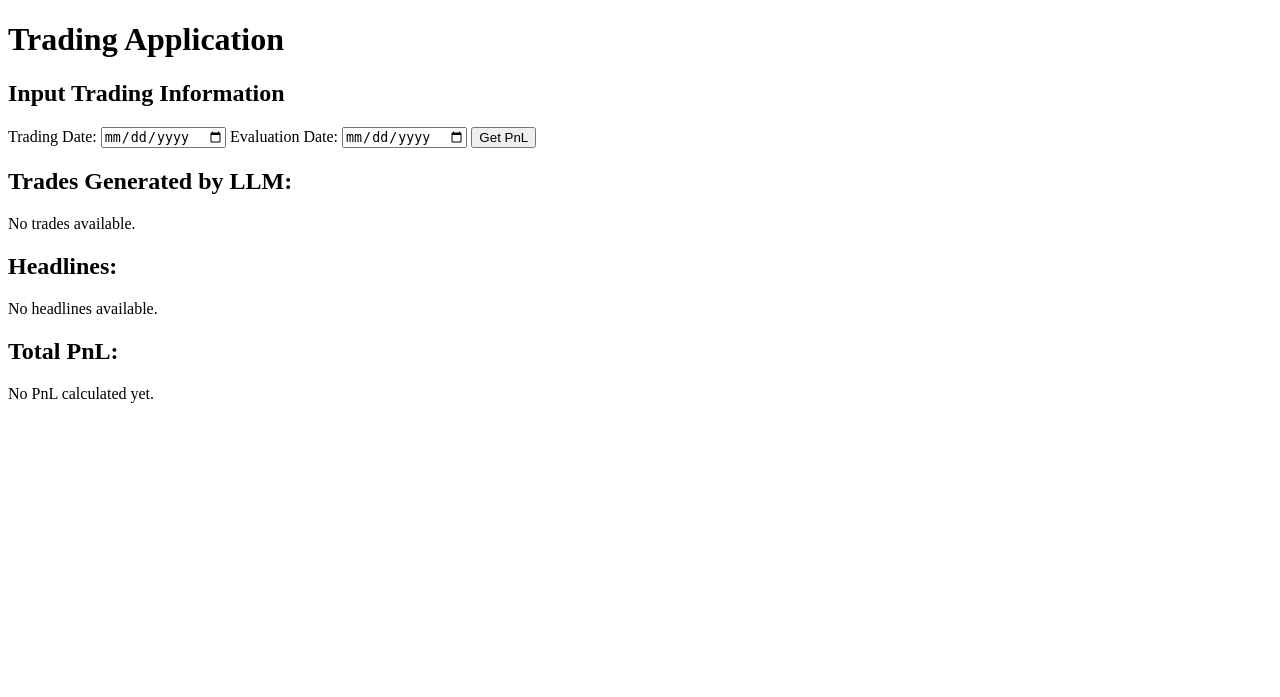
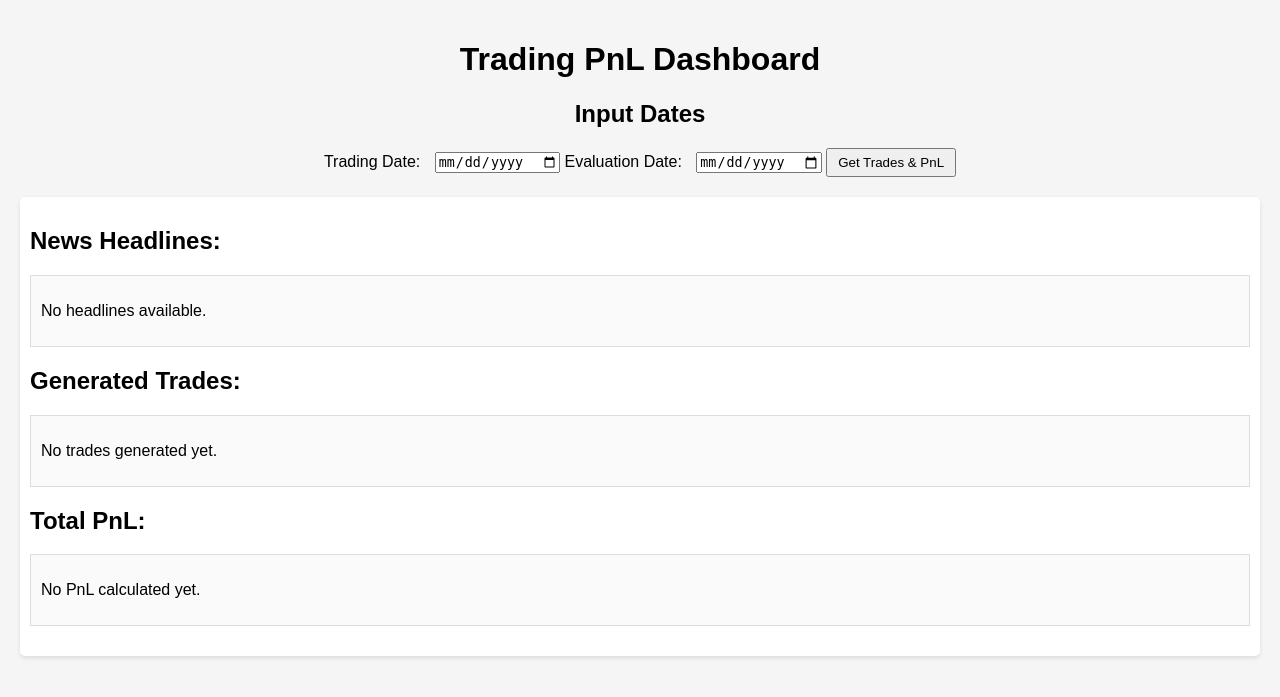
Before and after one commit to vkethana/calhacks-24, a Flask app: page / in a window 1280 px wide. Shown: the top 697 px of the page. Run offline with Flask 3, Linux system fonts and the light colour scheme; parts of the project's set-up code (start-up, migrations or seed data) failed here and were passed over.

Commit message:
headlines

```diff
--- a/static/script.js
+++ b/static/script.js
@@ -1,24 +1,70 @@
-function sendDate() {
-    const dateSlider = document.getElementById('date-slider');
-    const selectedDate = dateSlider.value;
+$(document).ready(function() {
+    $('#submit').click(function() {
+        const tradingDate = $('#trading_date').val();
+        const evaluationDate = $('#evaluation_date').val();
 
-    const tickerInput = document.getElementById('ticker-input');
-    const ticker = tickerInput.value;
+        // Clear previous results
+        $('#trades-list').empty();
+        $('#headlines').empty();
+        $('#pnl-result').empty();
 
-    // Send the selected date and ticker to the backend
-    fetch('/api/get_trades_and_pnl', {
-        method: 'POST',
-        headers: {
-            'Content-Type': 'application/json',
-        },
-        body: JSON.stringify({ selected_date: selectedDate, ticker: ticker }),
-    })
-    .then(response => response.json())
-    .then(data => {
-        document.getElementById('result').textContent = data.result;
-        document.getElementById('trades').textContent = data.trades;
-    })
-    .catch((error) => {
-        console.error('Error:', error);
+        // Fetch the news for the selected trading date
+        $.ajax({
+            url: '/api/get_news',
+            type: 'POST',
+            contentType: 'application/json',
+            data: JSON.stringify({
+                trading_date: tradingDate
+            }),
+            success: function(newsResponse) {
+                // Display headlines
+                if (newsResponse.length > 0) {
+                    newsResponse.forEach(headline => {
+                        $('#headlines').append(`<p>${headline}</p>`);
+                    });
+                } else {
+                    $('#headlines').append('<p>No headlines found.</p>');
+                }
+
+                // After getting the news, fetch trades and PnL
+                getTradesAndPnL(tradingDate, evaluationDate);
+            },
+            error: function(xhr) {
+                const errorMsg = xhr.responseJSON ? xhr.responseJSON.error : 'An error occurred while fetching news.';
+                alert(`Error: ${errorMsg}`);
+            }
+        });
     });
-}
+
+    // Function to get trades and PnL
+    function getTradesAndPnL(tradingDate, evaluationDate) {
+        $.ajax({
+            url: '/api/get_trades_and_pnl',
+            type: 'POST',
+            contentType: 'application/json',
+            data: JSON.stringify({
+                trading_date: tradingDate,
+                evaluation_date: evaluationDate
+            }),
+            success: function(response) {
+                // Display trades
+                const trades = response.trades.trades;
+                if (trades && trades.length > 0) {
+                    trades.forEach(trade => {
+                        $('#trades-list').append(`<p>${trade.timestamp} - ${trade.action} ${trade.volume} shares of ${trade.ticker}</p>`);
+                    });
+                } else {
+                    $('#trades-list').append('<p>No trades generated.</p>');
+                }
+
+                // Display PnL
+                const pnl = response.result;
+                $('#pnl-result').append(`<p>Total PnL: ${pnl.toFixed(2)}</p>`);
+            },
+            error: function(xhr) {
+                const errorMsg = xhr.responseJSON ? xhr.responseJSON.error : 'An error occurred while fetching trades and PnL.';
+                alert(`Error: ${errorMsg}`);
+            }
+        });
+    }
+});
--- /dev/null
+++ b/static/style.css
@@ -0,0 +1,39 @@
+body {
+    font-family: Arial, sans-serif;
+    margin: 0;
+    padding: 20px;
+    background-color: #f5f5f5;
+}
+
+h1 {
+    text-align: center;
+}
+
+.input-section {
+    margin-bottom: 20px;
+    text-align: center;
+}
+
+label {
+    margin-right: 10px;
+}
+
+button {
+    padding: 5px 10px;
+    cursor: pointer;
+}
+
+.output-section {
+    margin-top: 20px;
+    padding: 10px;
+    background-color: #fff;
+    border-radius: 5px;
+    box-shadow: 0 2px 4px rgba(0, 0, 0, 0.1);
+}
+
+#trades-list, #headlines, #pnl-result {
+    margin-bottom: 20px;
+    padding: 10px;
+    border: 1px solid #ddd;
+    background-color: #fafafa;
+}
--- a/templates/index.html
+++ b/templates/index.html
@@ -3,89 +3,39 @@
 <head>
     <meta charset="UTF-8">
     <meta name="viewport" content="width=device-width, initial-scale=1.0">
-    <title>Trading App</title>
-    <script src="https://code.jquery.com/jquery-3.6.0.min.js"></script>
+    <title>Trading PnL Dashboard</title>
+    <link rel="stylesheet" href="{{ url_for('static', filename='style.css') }}">
 </head>
 <body>
-    <h1>Trading Application</h1>
+    <h1>Trading PnL Dashboard</h1>
 
-    <div>
-        <h2>Input Trading Information</h2>
+    <div class="input-section">
+        <h2>Input Dates</h2>
         <label for="trading_date">Trading Date:</label>
         <input type="date" id="trading_date" required>
         <label for="evaluation_date">Evaluation Date:</label>
         <input type="date" id="evaluation_date" required>
-        <button id="submit">Get PnL</button>
+        <button id="submit">Get Trades & PnL</button>
     </div>
 
-    <h2>Trades Generated by LLM:</h2>
-    <div id="trades-list">
-        <p>No trades available.</p>
+    <div class="output-section">
+        <h2>News Headlines:</h2>
+        <div id="headlines">
+            <p>No headlines available.</p>
         </div>
 
-    <h2>Headlines:</h2>
-    <div id="headlines">
-        <p>No headlines available.</p>
+        <h2>Generated Trades:</h2>
+        <div id="trades-list">
+            <p>No trades generated yet.</p>
         </div>
 
         <h2>Total PnL:</h2>
         <div id="pnl-result">
             <p>No PnL calculated yet.</p>
         </div>
+    </div>
 
-    <script>
-        $(document).ready(function() {
-            $('#submit').click(function() {
-                const tradingDate = $('#trading_date').val();
-                const evaluationDate = $('#evaluation_date').val();
-
-                // Clear previous results
-                $('#trades-list').empty();
-                $('#headlines').empty();
-                $('#pnl-result').empty();
-
-                // Make API call to get trades and PnL
-                $.ajax({
-                    url: '/api/get_trades_and_pnl',
-                    type: 'POST',
-                    contentType: 'application/json',
-                    data: JSON.stringify({
-                        trading_date: tradingDate,
-                        evaluation_date: evaluationDate
-                    }),
-                    success: function(response) {
-                        // Display trades
-                        const trades = response.trades;
-                        if (trades.length > 0) {
-                            trades.forEach(trade => {
-                                $('#trades-list').append(`<p>${trade.timestamp} - ${trade.action} ${trade.volume} shares of ${trade.ticker}</p>`);
-                            });
-                        } else {
-                            $('#trades-list').append('<p>No trades generated.</p>');
-                        }
-
-                        // Display headlines
-                        const headlines = response.headlines;
-                        if (headlines.length > 0) {
-                            headlines.forEach(headline => {
-                                $('#headlines').append(`<p>${headline}</p>`);
-                            });
-                        } else {
-                            $('#headlines').append('<p>No headlines found.</p>');
-                        }
-
-                        // Display PnL
-                        const pnl = response.result;
-                        $('#pnl-result').append(`<p>Total PnL: ${pnl.toFixed(2)}</p>`);
-                    },
-                    error: function(xhr) {
-                        // Handle error
-                        const errorMsg = xhr.responseJSON ? xhr.responseJSON.error : 'An error occurred.';
-                        alert(`Error: ${errorMsg}`);
-                    }
-                });
-            });
-        });
-    </script>
+    <script src="https://code.jquery.com/jquery-3.6.0.min.js"></script>
+    <script src="{{ url_for('static', filename='script.js') }}"></script>
 </body>
 </html>
```
Lines whose indentation alone changed are shown as unchanged.
